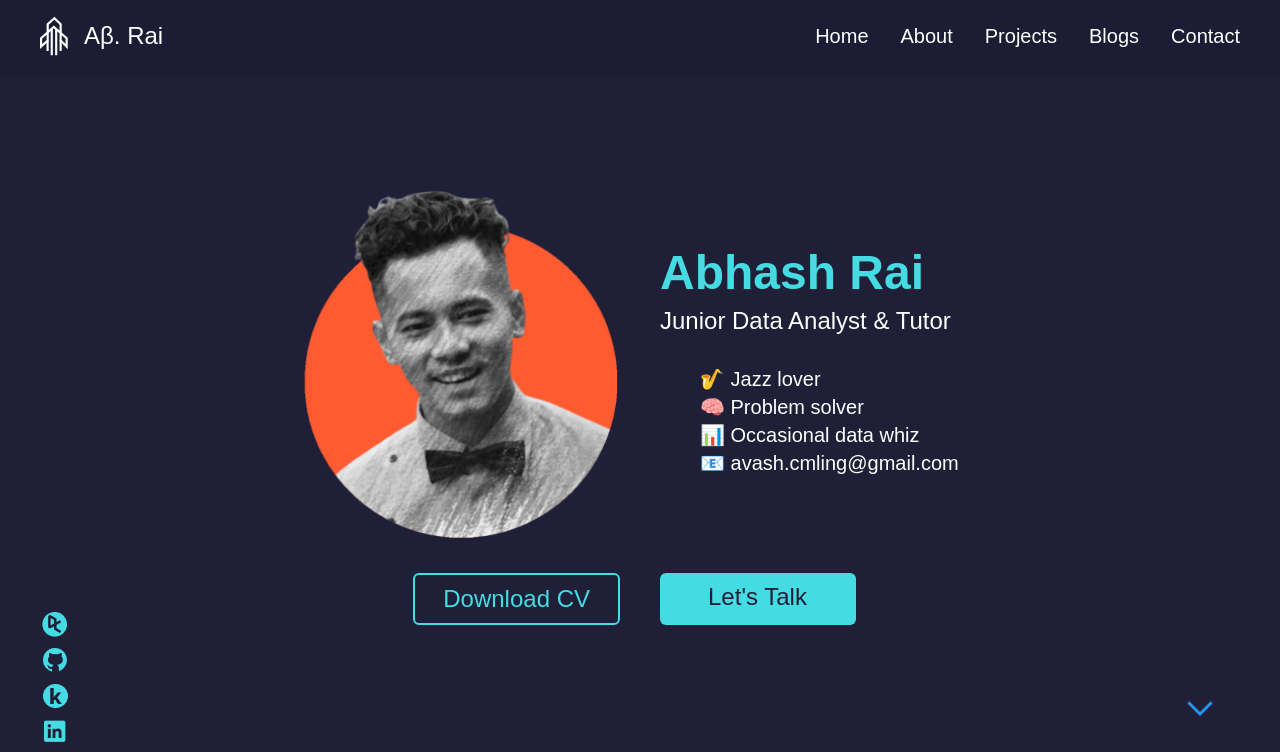
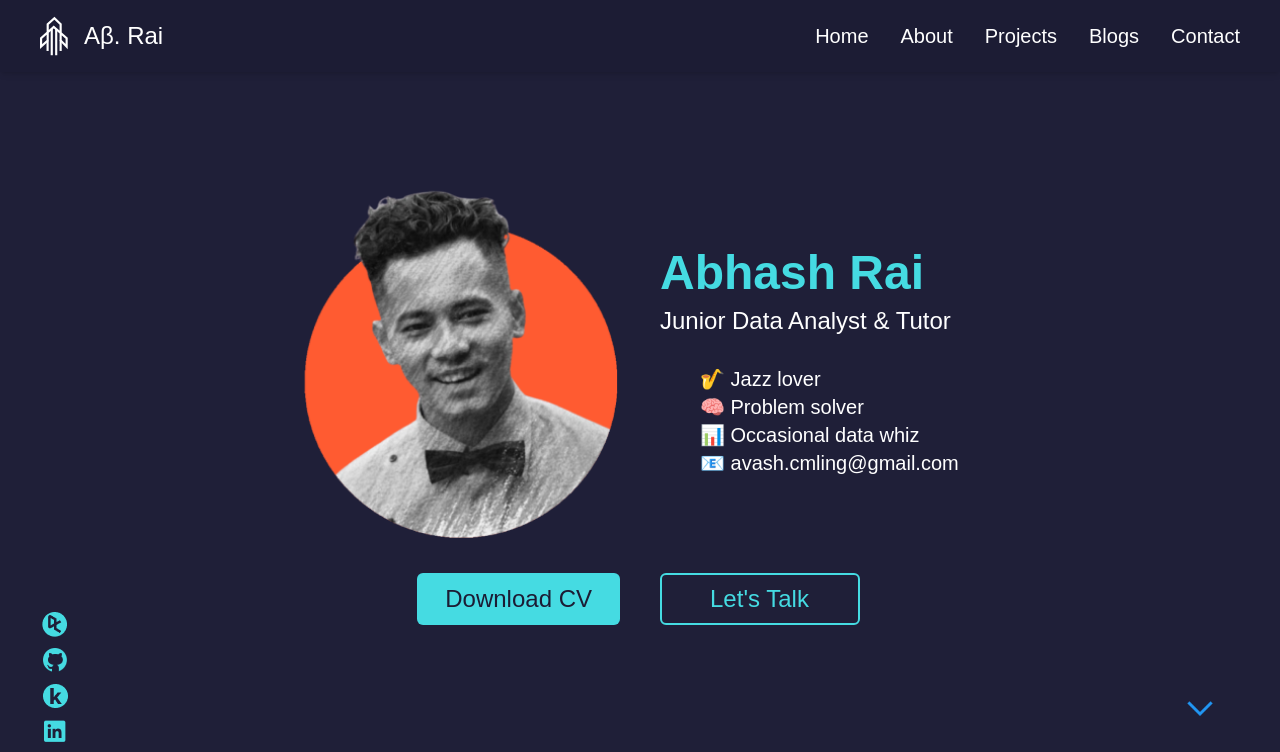
Before and after one commit to AbhashChamlingRai/portfolio-website, a React (Create React App) app: page / in a window 1280 px wide. Shown: the top 752 px of the page. Built offline with nearby package versions, Linux system fonts and the light colour scheme.

Commit message:
Updated: changed button styles and fixed hyperlink

```diff
--- a/src/components/Landing/Landing.jsx
+++ b/src/components/Landing/Landing.jsx
@@ -43,15 +43,15 @@ const Landing = ({
             <a
               href="#"
               download=""
-              className="landing_section_border_size_control download_cv_button z-[0] w-auto md:w-[60%] lg:w-auto xl:w-auto flex justify-center 2xl:text-3xl xl:text-2xl lg:text-lg font-light border-2 rounded-md border-custom-light-blue text-custom-light-blue px-7 py-2 box-border transform hover:scale-110 transition-transform duration-300"
+              className="landing_section_border_size_control flex items-center justify-center download_cv_button z-[0] w-auto md:w-[60%] lg:w-auto xl:w-auto 2xl:text-3xl xl:text-2xl lg:text-lg font-regular rounded-md text-custom-dark-blue bg-custom-light-blue border-0 px-7 py-2 box-border transform hover:scale-110 transition-transform duration-300"
             >
               Download CV
             </a>
           </div>
           <div className="landing-section-button flex flex-1 justify-start">
             <a
-              href="#"
-              className="landing_section_border_size_control contact_button z-[0] w-auto md:w-[60%] lg:w-auto xl:w-auto flex justify-center 2xl:text-3xl xl:text-2xl lg:text-lg font-regular border-0 rounded-md bg-custom-light-blue text-custom-dark-blue px-12 py-2 box-border transform hover:scale-110 transition-transform duration-300"
+              href="#contact"
+              className="landing_section_border_size_control flex items-center justify-center contact_button z-[0] w-auto md:w-[60%] lg:w-auto xl:w-auto 2xl:text-3xl xl:text-2xl lg:text-lg font-regular rounded-md border-2 border-custom-light-blue px-12 py-2 box-border transform hover:scale-110 transition-transform duration-300"
             >
               <Typewriter
                 options={{
@@ -62,17 +62,17 @@ const Landing = ({
                 onInit={(typewriter) => {
                   typewriter
                     .typeString(
-                      "<span style='color: #1F1F38;'>Hi There!</span>"
+                      "<span style='color: #45DBE2;'>Hi There!</span>"
                     )
                     .pauseFor(500)
                     .deleteAll()
                     .typeString(
-                      "<span style='color: #1F1F38;'>Let's Talk</span>"
+                      "<span style='color: #45DBE2;'>Let's Talk</span>"
                     )
                     .pauseFor(2000)
                     .start();
                 }}
-                css={{ color: "#1F1F38" }}
+                css={{ color: "#45DBE2" }}
               />
             </a>
           </div>
```
